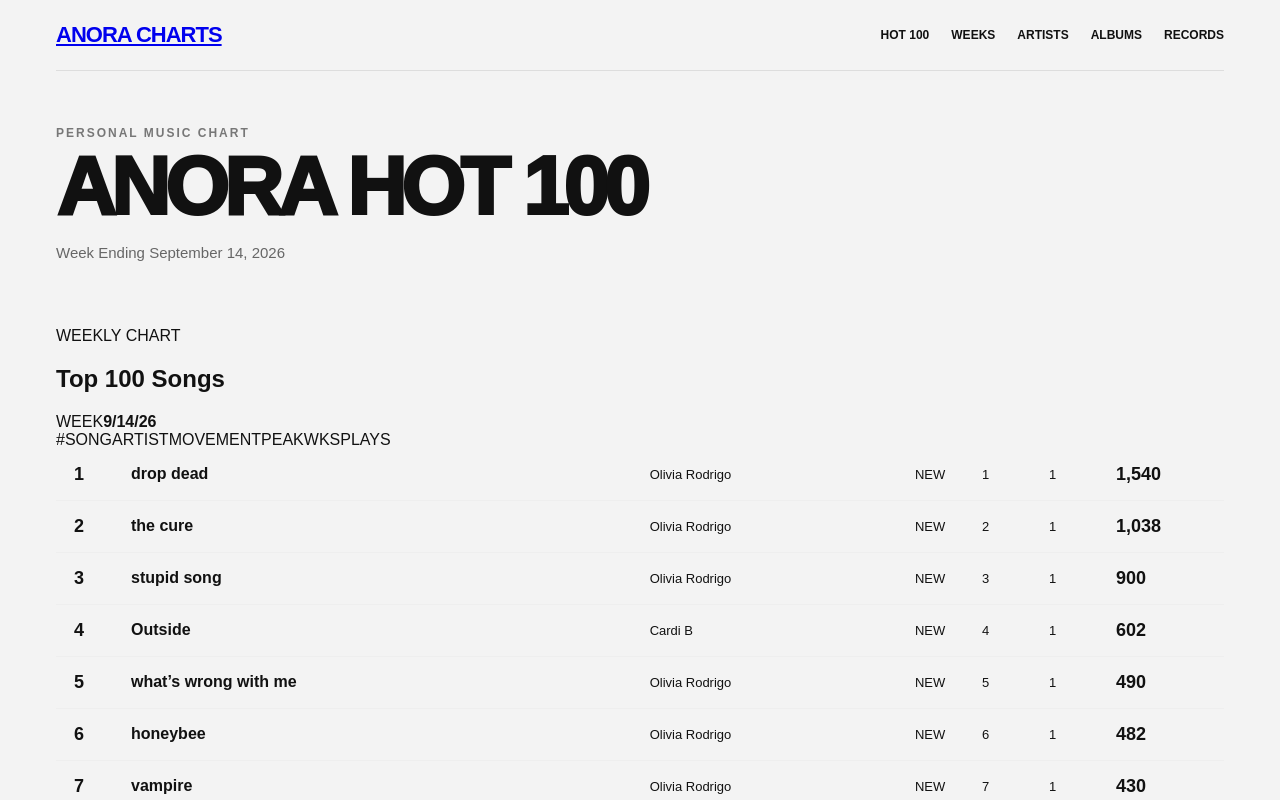
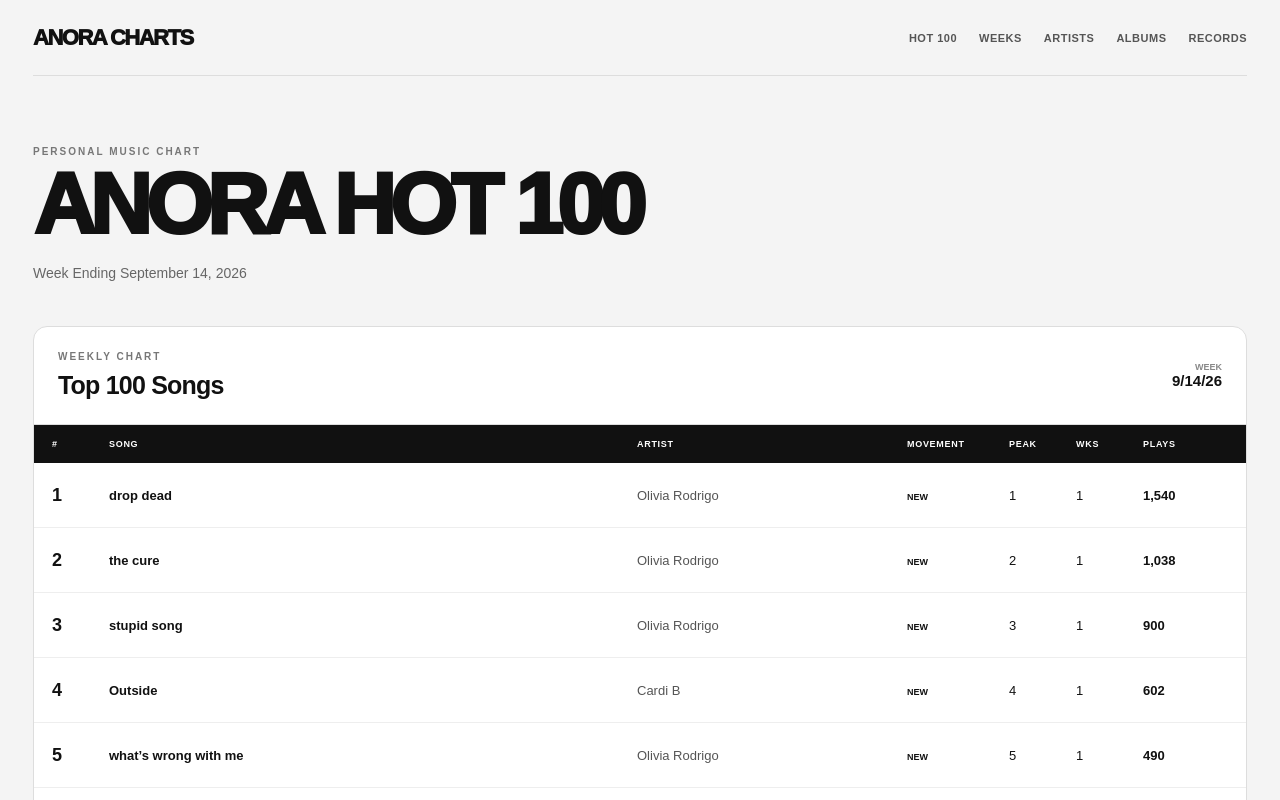
Before and after one commit to osayandeaifuwa-eng/anorahot100, a Next.js app: page / in a window 1280 px wide. Shown: the top 800 px of the page. Built offline with nearby package versions, Linux system fonts and the light colour scheme.

Commit message:
Update globals.css

```diff
--- a/app/globals.css
+++ b/app/globals.css
@@ -7,7 +7,7 @@ html,
 body {
   margin: 0;
   padding: 0;
-  background: #f3f3f3;
+  background: #f4f4f4;
   color: #111;
   font-family: Arial, Helvetica, sans-serif;
 }
@@ -17,180 +17,238 @@ body {
 }
 
 main {
-  max-width: 1200px;
-  margin: 0 auto;
-  padding: 0 16px 60px;
+  width: min(1250px, 100%);
+  margin: auto;
+  padding: 0 18px 70px;
 }
 
-/* NAVIGATION */
+/* NAV */
 
 .navbar {
+  height: 76px;
   display: flex;
   align-items: center;
   justify-content: space-between;
   gap: 20px;
-  padding: 22px 0;
   border-bottom: 1px solid #ddd;
 }
 
 .logo {
+  color: #111;
+  text-decoration: none;
   font-size: 22px;
-  font-weight: 900;
-  letter-spacing: -1px;
+  font-weight: 950;
+  letter-spacing: -1.5px;
 }
 
 .nav-links {
   display: flex;
   gap: 22px;
-  flex-wrap: wrap;
+  align-items: center;
 }
 
 .nav-links a {
-  color: #111;
+  color: #555;
   text-decoration: none;
-  font-size: 12px;
-  font-weight: 800;
+  font-size: 11px;
+  font-weight: 900;
+  letter-spacing: 0.5px;
 }
 
 .nav-links a:hover {
-  text-decoration: underline;
+  color: #111;
 }
 
 /* HERO */
 
 .hero {
-  padding: 55px 0 35px;
+  padding: 70px 0 45px;
 }
 
-.eyebrow {
-  margin: 0 0 8px;
-  font-size: 12px;
-  font-weight: 800;
+.eyebrow,
+.small-label {
+  margin: 0 0 9px;
+  color: #777;
+  font-size: 10px;
+  font-weight: 900;
   letter-spacing: 2px;
-  color: #777;
 }
 
 .hero h1 {
   margin: 0;
-  font-size: clamp(42px, 8vw, 82px);
-  line-height: 0.95;
+  font-size: clamp(46px, 8vw, 86px);
+  line-height: 0.9;
   font-weight: 950;
-  letter-spacing: -5px;
+  letter-spacing: -6px;
 }
 
 .hero p:last-child {
-  margin-top: 18px;
+  margin: 22px 0 0;
   color: #666;
+  font-size: 14px;
+}
+
+/* CHART CARD */
+
+.chart-card {
+  overflow: hidden;
+  background: white;
+  border: 1px solid #ddd;
+  border-radius: 14px;
+}
+
+.chart-top {
+  display: flex;
+  justify-content: space-between;
+  align-items: center;
+  padding: 24px;
+  border-bottom: 1px solid #ddd;
+}
+
+.chart-top h2 {
+  margin: 0;
+  font-size: 25px;
+  letter-spacing: -0.8px;
+}
+
+.week-box {
+  text-align: right;
+}
+
+.week-box span {
+  display: block;
+  color: #888;
+  font-size: 9px;
+  font-weight: 900;
+}
+
+.week-box strong {
   font-size: 15px;
 }
 
-/* CHART */
+/* TABLE */
 
-.chart {
-  background: white;
-  border: 1px solid #ddd;
-  border-radius: 12px;
-  overflow: hidden;
-}
-
-.chart-title {
-  display: flex;
-  justify-content: space-between;
-  align-items: center;
-  padding: 20px;
-  border-bottom: 1px solid #ddd;
-}
-
-.chart-title h2 {
-  margin: 0;
-  font-size: 20px;
-}
-
-.chart-title span {
-  font-size: 11px;
-  font-weight: 800;
-  color: #777;
-}
-
-/* ROWS */
-
+.chart-header-row,
 .chart-row {
   display: grid;
   grid-template-columns:
     45px
-    minmax(200px, 2fr)
-    minmax(150px, 1fr)
+    minmax(190px, 2fr)
+    minmax(145px, 1fr)
+    90px
     55px
     55px
-    55px
-    90px;
-
+    85px;
   align-items: center;
   gap: 12px;
-  padding: 15px 18px;
+  padding: 14px 18px;
+}
+
+.chart-header-row {
+  background: #111;
+  color: white;
+  font-size: 9px;
+  font-weight: 900;
+  letter-spacing: 0.7px;
+}
+
+.chart-row {
+  min-height: 65px;
   border-bottom: 1px solid #eee;
+  font-size: 13px;
 }
 
 .chart-row:last-child {
-  border-bottom: none;
+  border-bottom: 0;
 }
 
-.chart-head {
-  background: #111;
-  color: white;
-  font-size: 10px;
-  font-weight: 800;
-  letter-spacing: 0.5px;
+.rank {
+  font-size: 18px;
 }
 
-.song {
+.song-name {
   min-width: 0;
 }
 
-.song strong {
+.song-name strong {
   display: block;
   overflow: hidden;
   text-overflow: ellipsis;
   white-space: nowrap;
 }
 
-.chart-row > span {
-  font-size: 13px;
+.artist {
+  color: #555;
+  overflow: hidden;
+  text-overflow: ellipsis;
+  white-space: nowrap;
 }
 
-.chart-row > strong {
-  font-size: 18px;
+/* MOVEMENT */
+
+.new {
+  font-size: 9px;
+  font-weight: 900;
+}
+
+.up {
+  font-size: 11px;
+  font-weight: 900;
+}
+
+.down {
+  color: #777;
+  font-size: 11px;
+}
+
+.same {
+  color: #aaa;
 }
 
 /* MOBILE */
 
-@media (max-width: 700px) {
+@media (max-width: 750px) {
   main {
-    padding: 0 10px 40px;
+    padding: 0 9px 45px;
   }
 
   .navbar {
+    height: auto;
+    padding: 18px 0;
     align-items: flex-start;
     flex-direction: column;
   }
 
   .nav-links {
-    gap: 15px;
+    width: 100%;
+    gap: 14px;
+    overflow-x: auto;
+    padding-bottom: 3px;
+  }
+
+  .nav-links a {
+    white-space: nowrap;
   }
 
   .hero {
-    padding: 40px 0 25px;
+    padding: 45px 0 30px;
   }
 
   .hero h1 {
-    letter-spacing: -3px;
+    font-size: 48px;
+    letter-spacing: -4px;
   }
 
-  .chart {
+  .chart-card {
     overflow-x: auto;
   }
 
+  .chart-header-row,
   .chart-row {
-    min-width: 750px;
+    min-width: 720px;
+  }
+
+  .chart-top {
+    min-width: 720px;
   }
 }
```
